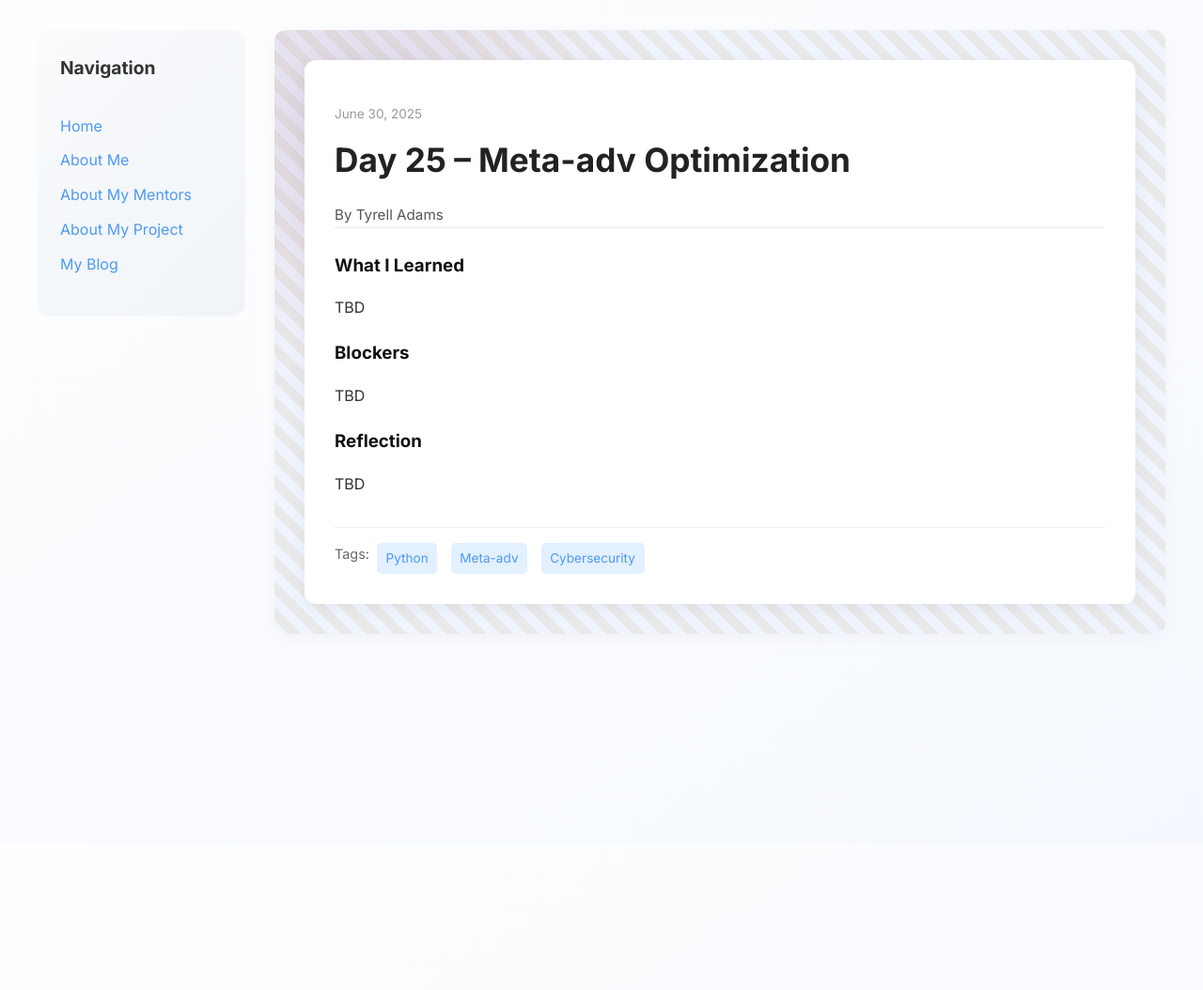
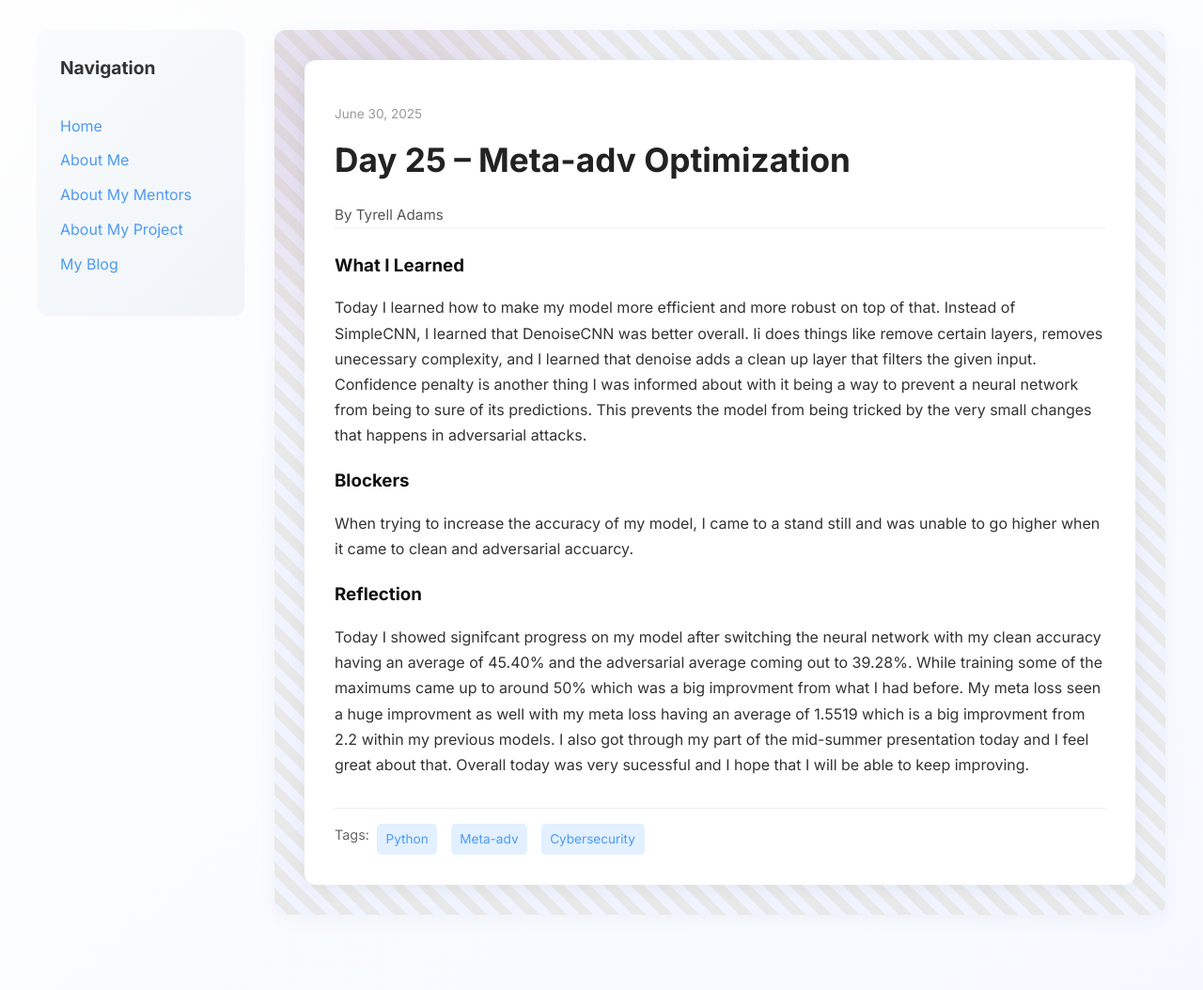
Before and after one commit to Tyrell-Adams/Tyrell-Adams.github.io, a Jekyll site: the page built from _posts/2025-06-30-day-25.md, in a window 1280 px wide. Shown: the whole page at 94% size. Built offline with Jekyll 4.4.1, drawn with Linux system fonts in a browser that asks for light colours; before the commit the page ends 900 px from its top, so only the background shows below that.

Commit message:
Update 2025-06-30-day-25.md

```diff
--- a/_posts/2025-06-30-day-25.md
+++ b/_posts/2025-06-30-day-25.md
@@ -7,9 +7,9 @@ permalink: /day25.html
 tags: ["Python", "Meta-adv", "Cybersecurity"]
 
 what_i_learned: |
-  TBD
+  Today I learned how to make my model more efficient and more robust on top of that. Instead of SimpleCNN, I learned that DenoiseCNN was better overall. Ii does things like remove certain layers, removes unecessary complexity, and I learned that denoise adds a clean up layer that filters the given input. Confidence penalty is another thing I was informed about with it being a way to prevent a neural network from being to sure of its predictions. This prevents the model from being tricked by the very small changes that happens in adversarial attacks.
 blockers: |
-  TBD
+  When trying to increase the accuracy of my model, I came to a stand still and was unable to go higher when it came to clean and adversarial accuarcy.
 reflection: |
-  TBD
+  Today I showed signifcant progress on my model after switching the neural network with my clean accuracy having an average of 45.40% and the adversarial average coming out to 39.28%. While training some of the maximums came up to around 50% which was a big improvment from what I had before. My meta loss seen a huge improvment as well with my meta loss having an average of 1.5519 which is a big improvment from 2.2 within my previous models. I also got through my part of the mid-summer presentation today and I feel great about that. Overall today was very sucessful and I hope that I will be able to keep improving.
 ---
```
